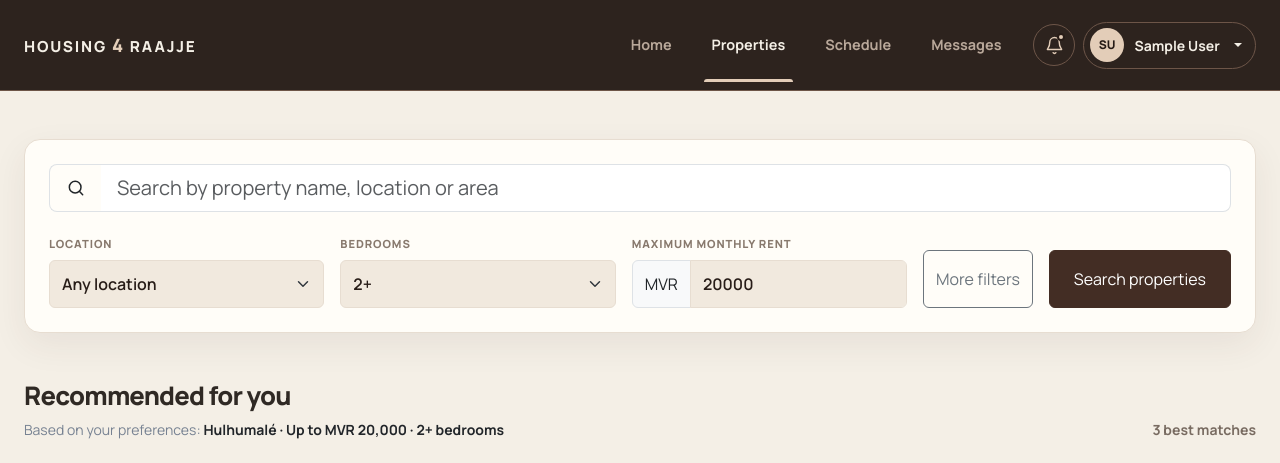
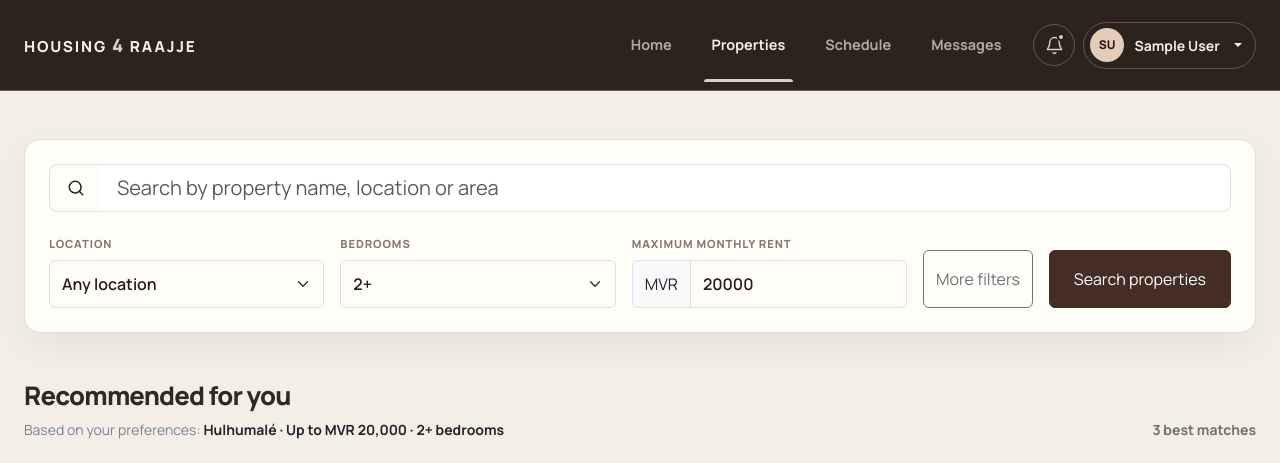
Before and after one commit to Awfyboy/Housing-Raajje, a Laravel app: page /client/properties in a window 1280 px wide. Shown: the top 463 px of the page. Run offline with Laravel 12, Linux system fonts and the light colour scheme; the visitor is signed in with stand-in values (Sample User, id 1); parts of the project's set-up code (start-up, migrations or seed data) failed here and were passed over.

Commit message:
style: update color of search filters in client properties page

```diff
--- a/resources/views/client/properties/index.blade.php
+++ b/resources/views/client/properties/index.blade.php
@@ -33,7 +33,7 @@
     .filter-control {
         min-height: 48px;
         border-color: var(--hr-border);
-        background-color: #f1e9de;
+        background-color: var(--hr-surface);
         color: var(--hr-ink);
         font-weight: 600;
     }
```
